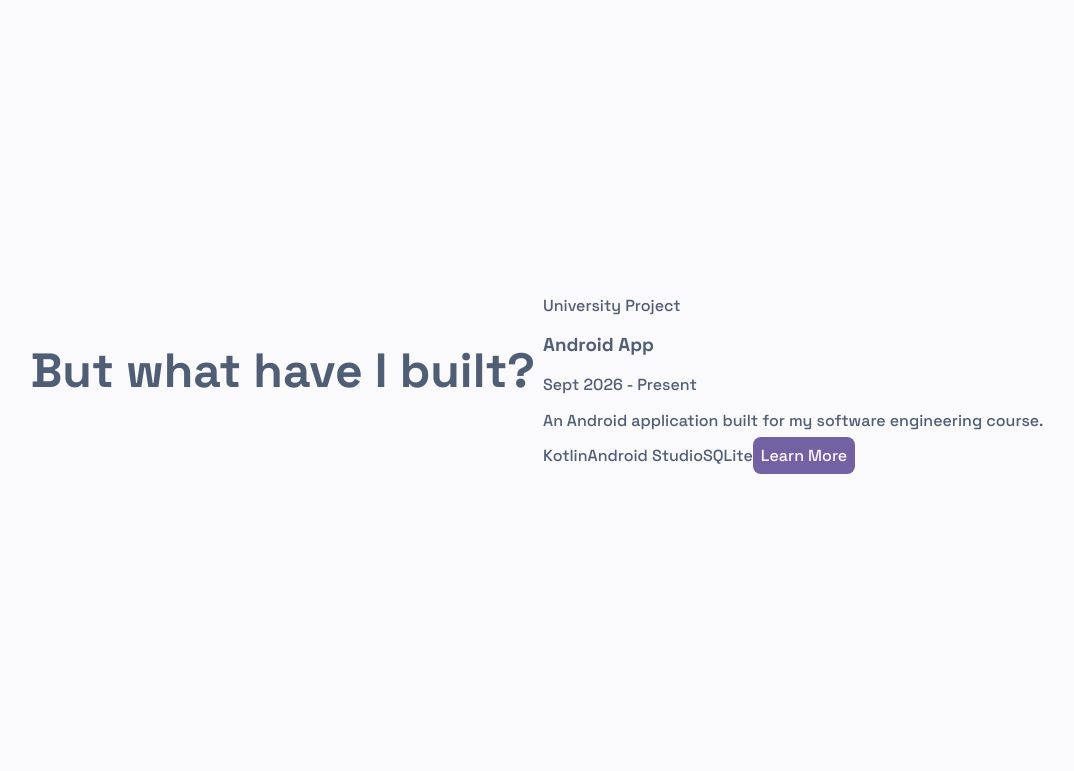
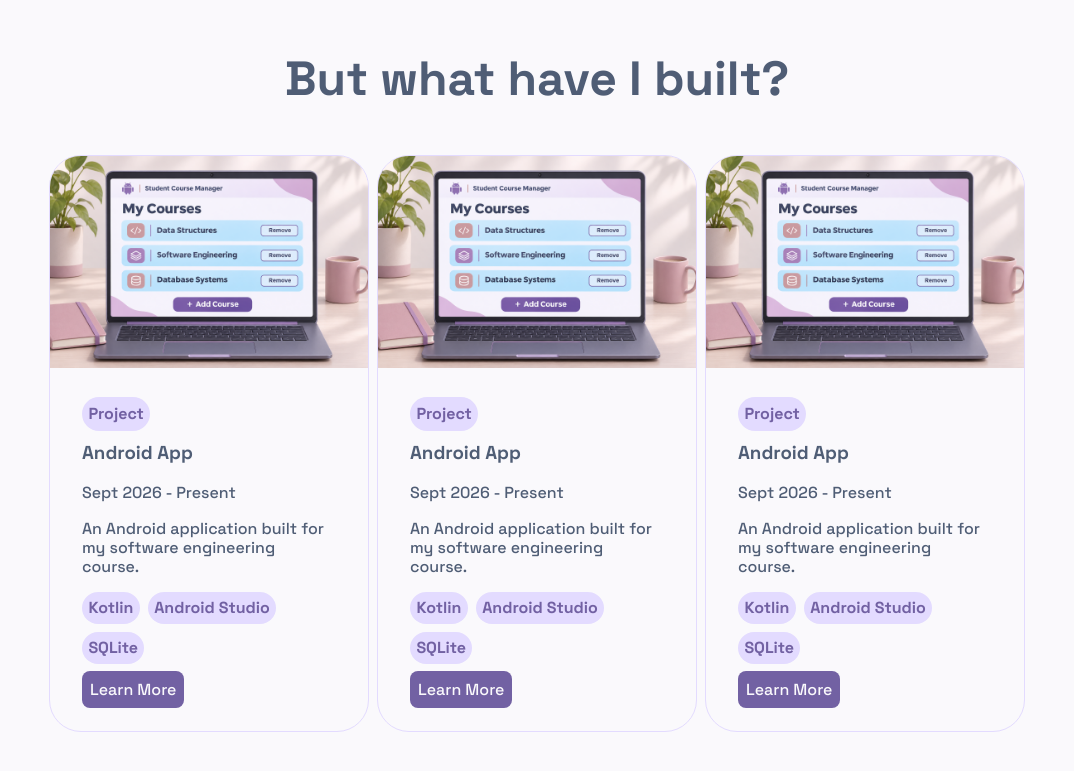
Before and after one commit to smyejlina/portfolio, a React (Vite) app in the folder portfolio/: page / in a window 1280 px wide. Shown: the part 1694-2465 px from the top of the page, without its empty margins (103-1177 px from the left). Built offline with nearby package versions, Linux system fonts and the light colour scheme.

Commit message:
defin project card width and giving them an image

```diff
--- a/portfolio/src/Header.jsx
+++ b/portfolio/src/Header.jsx
@@ -2,7 +2,7 @@ function Header() {
   return (
     <header>
       <nav>
-        <ul className="nav-list">
+        <ul className="list">
           <li>
             <a href="#aboutMe">About me</a>
           </li>
--- a/portfolio/src/ProjectCard.jsx
+++ b/portfolio/src/ProjectCard.jsx
@@ -1,4 +1,6 @@
 function ProjectCard({
+  src,
+  alt,
   title,
   type,
   beginningDate,
@@ -7,13 +9,13 @@ function ProjectCard({
   endDate = "Present",
 }) {
   return (
-    <div>
-      <div>
-        <img src="" alt="" />
+    <div className="project-card">
+      <div className="img-container-project">
+        <img src={src} alt={alt} className="projects-img" />
       </div>
 
-      <div>
-        <span>{type}</span>
+      <div className="project-card-content">
+        <span className="tag">{type}</span>
         <h3>{title}</h3>
 
         <p>
@@ -21,10 +23,13 @@ function ProjectCard({
         </p>
 
         <p>{description}</p>
-
-        {skills.map((skill) => (
-          <span key={skill}>{skill}</span>
-        ))}
+        <ul className="list tag-list">
+          {skills.map((skill) => (
+            <li className="tag" key={skill}>
+              {skill}
+            </li>
+          ))}
+        </ul>
 
         <a href="#contactMe" className="btn">
           Learn More
--- a/portfolio/src/Projects.jsx
+++ b/portfolio/src/Projects.jsx
@@ -2,16 +2,38 @@ import ProjectCard from "./ProjectCard";
 
 function Project() {
   return (
-    <div className="container">
+    <div className="container project" id="projects">
       <h2 className="header">But what have I built?</h2>
+      <div className="container-projects">
         <ProjectCard
+          src="src/assets/android_app.png"
+          alt="image of an andoid app for students to add courses"
           title="Android App"
-        type="University Project"
+          type="Project"
+          beginningDate="Sept 2026"
+          skills={["Kotlin", "Android Studio", "SQLite"]}
+          description="An Android application built for my software engineering course."
+        />
+        <ProjectCard
+          src="src/assets/android_app.png"
+          alt="image of an andoid app for students to add courses"
+          title="Android App"
+          type="Project"
+          beginningDate="Sept 2026"
+          skills={["Kotlin", "Android Studio", "SQLite"]}
+          description="An Android application built for my software engineering course."
+        />
+        <ProjectCard
+          src="src/assets/android_app.png"
+          alt="image of an andoid app for students to add courses"
+          title="Android App"
+          type="Project"
           beginningDate="Sept 2026"
           skills={["Kotlin", "Android Studio", "SQLite"]}
           description="An Android application built for my software engineering course."
         />
       </div>
+    </div>
   );
 }
 export default Project;
--- a/portfolio/src/index.css
+++ b/portfolio/src/index.css
@@ -3,6 +3,7 @@
   --color-bg: #faf9fc;
   --color-text: #4f5d75;
   --color-btn-links: #7261a3;
+  --color-btn-bg-light: #e3dbff;
   --color-acc-bg-decor: #ceabb1;
   /* Font */
   --font-style: "Space Grotesk", sans-serif;
@@ -12,6 +13,7 @@
   --small-spacing: 0.5rem;
   --medium-spacing: 1rem;
   --large-spacing: 2rem;
+  --space-btn-padding: 0.4rem;
 
   /* Size  */
   --divide-line-size: 0.1rem;
@@ -40,12 +42,17 @@ body {
   font-weight: var(--font-weight-medium);
   font-size: var(--font-size-body);
 }
-.nav-list {
+.list {
   display: flex;
   justify-content: flex-end;
   padding-left: 0;
   gap: var(--large-spacing);
   list-style-type: none;
+}
+.tag-list {
+  flex-wrap: wrap;
+  gap: var(--small-spacing);
+  justify-content: flex-start;
 }
 a {
   text-decoration: none;
@@ -90,6 +97,36 @@ header {
   margin-inline: auto;
   padding-inline: 2rem;
 }
+.projects-img {
+  width: 100%;
+}
+.img-container-project {
+  display: block;
+  width: 100%;
+  height: auto;
+}
+
+.container.project {
+  flex-direction: column;
+}
+.container-projects {
+  display: flex;
+  gap: var(--small-spacing);
+  justify-content: center;
+  width: 100%;
+  min-width: 0;
+  flex-wrap: wrap;
+}
+.project-card {
+  flex: 0 1 20rem;
+  border: var(--divide-line-size), solid, var(--color-btn-bg-light);
+  border-radius: 2rem;
+  min-width: 0;
+  overflow: hidden;
+}
+.project-card-content {
+  padding: var(--large-spacing);
+}
 
 .left-text,
 .right-text {
@@ -112,6 +149,13 @@ header {
   max-width: 100%;
   height: auto;
 }
+.tag {
+  font-weight: var(--font-weight-bold);
+  color: var(--color-btn-links);
+  background-color: var(--color-btn-bg-light);
+  border-radius: 2rem;
+  padding: var(--space-btn-padding);
+}
 @media (max-width: 413px) {
   nav {
     padding-left: var(--small-spacing);
```
Also changed, not shown: portfolio/src/assets/android_app.png (added). Lines whose indentation alone changed are shown as unchanged.
